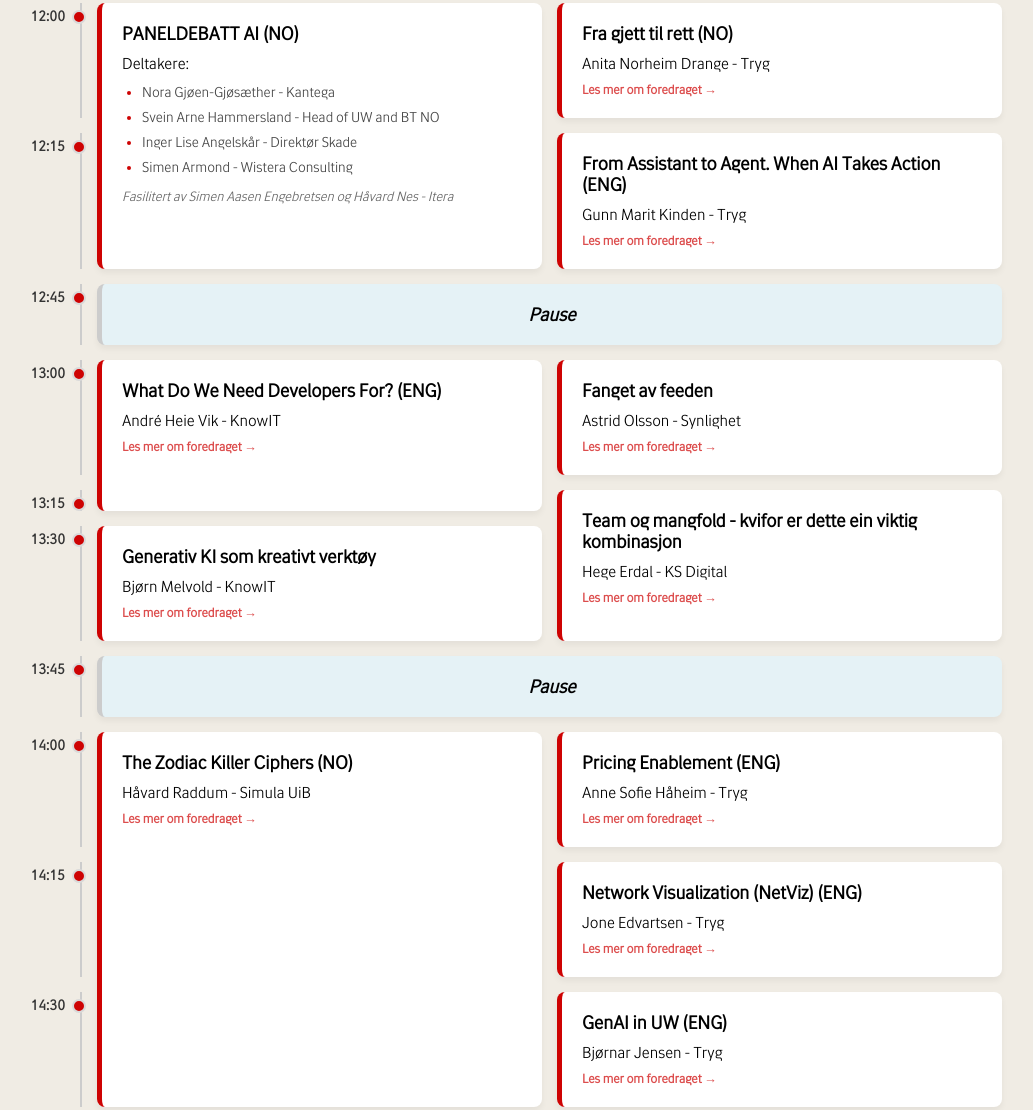
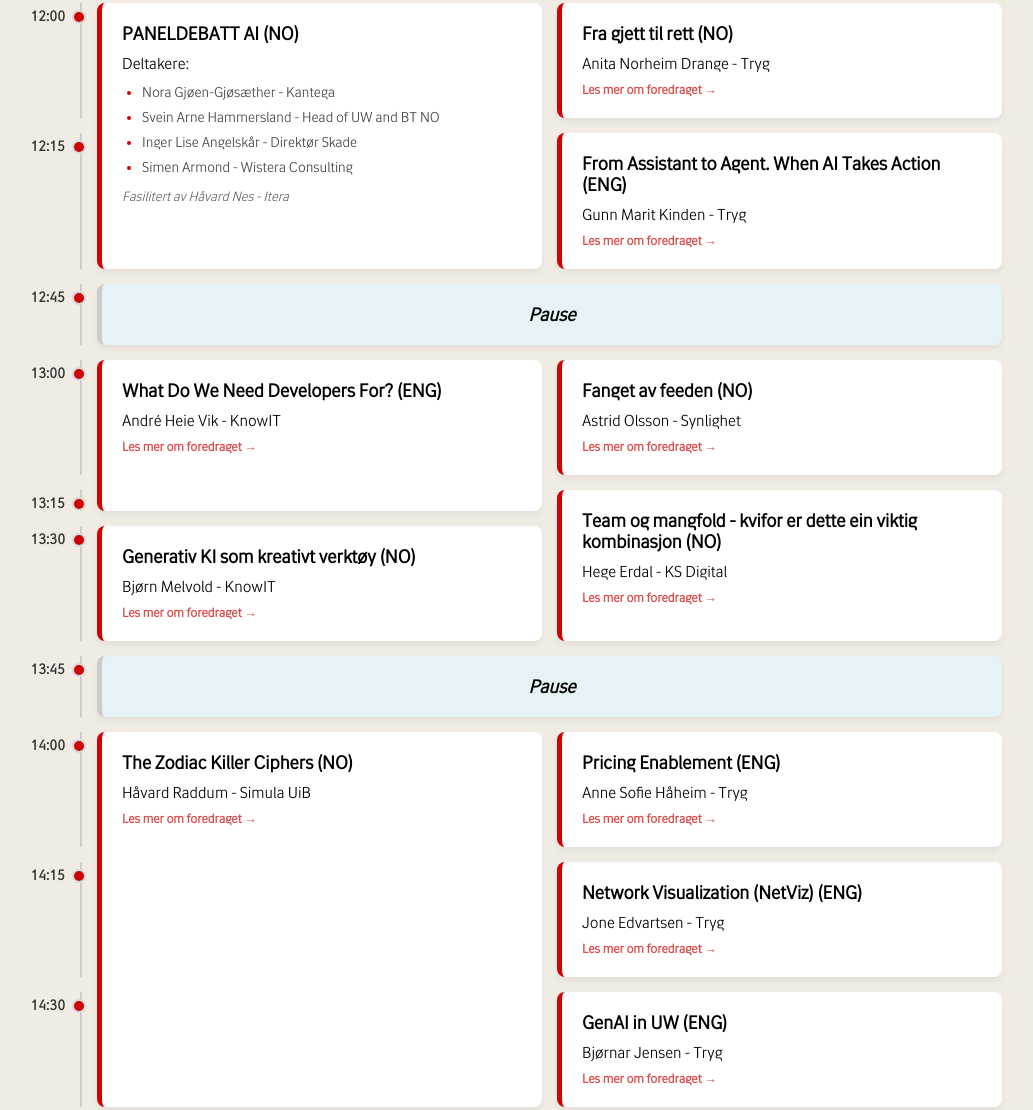
Before and after one commit to helene-u/trygtechfest, a plain HTML site: page index.html in a window 1280 px wide. Shown: the part 1175-2285 px from the top of the page, without its empty margins (138-1171 px from the left). Drawn offline with Linux system fonts and the light colour scheme.

Commit message:
Added language to all talks

```diff
--- a/index.html
+++ b/index.html
@@ -45,7 +45,7 @@
             <div class="time-slot">08:55</div>
             <div class="session-card room-lg">
                 <span class="room-label">Laurie Grundt - 5 min</span>
-                <h3>Velkommen til Techfest</h3>
+                <h3>Velkommen til Techfest (NO)</h3>
                 <p>Thomas Tjøstheim - Tryg</p>
             </div>
             <div class="session-card room-r empty-card">
@@ -125,7 +125,7 @@
                     <li>Inger Lise Angelskår - Direktør Skade</li>
                     <li>Simen Armond - Wistera Consulting</li>
                 </ul>
-                <p class="facilitator">Fasilitert av Simen Aasen Engebretsen og Håvard Nes - Itera</p>
+                <p class="facilitator">Fasilitert av Håvard Nes - Itera</p>
             </div>
             <a href="#anita-drange-card" class="session-card room-r">
                 <span class="room-label">Rambla 4. etasje - 15 min</span>
@@ -156,7 +156,7 @@
             </a>
             <a href="#astrid-olsson-card" class="session-card room-r">
                 <span class="room-label">Rambla 4. etasje - 15 min</span>
-                <h3>Fanget av feeden</h3>
+                <h3>Fanget av feeden (NO)</h3>
                 <p>Astrid Olsson - Synlighet</p>
                 <span class="click-hint">Les mer om foredraget →</span>
             </a>
@@ -164,7 +164,7 @@
             <div class="time-slot">13:15</div>
             <a href="#hege-erdal-card" class="session-card room-r span-2">
                 <span class="room-label">Rambla 4. etasje - 20 min</span>
-                <h3>Team og mangfold - kvifor er dette ein viktig kombinasjon</h3>
+                <h3>Team og mangfold - kvifor er dette ein viktig kombinasjon (NO)</h3>
                 <p>Hege Erdal - KS Digital</p>
                 <span class="click-hint">Les mer om foredraget →</span>
             </a>
@@ -172,7 +172,7 @@
             <div class="time-slot">13:30</div>
             <a href="#bjorn-melvold-card" class="session-card room-lg">
                 <span class="room-label">Laurie Grundt - 15 min</span>
-                <h3>Generativ KI som kreativt verktøy</h3>
+                <h3>Generativ KI som kreativt verktøy (NO)</h3>
                 <p>Bjørn Melvold - KnowIT</p>
                 <span class="click-hint">Les mer om foredraget →</span>
             </a>
@@ -398,7 +398,7 @@
 
             <div class="speaker-card" id="hege-erdal-card">
                 <div class="speaker-info">
-                    <h2>Team og mangfold - kvifor er dette ein viktig kombinasjon</h2>
+                    <h2>Team og mangfold - kvifor er dette ein viktig kombinasjon (NO)</h2>
                     <h3>Hege Erdal</h3>
                     <h4>KS Digital</h4>
                     <input type="checkbox" id="read-more-7" class="read-more-check">
@@ -419,7 +419,7 @@
 
             <div class="speaker-card" id="bjorn-melvold-card">
                 <div class="speaker-info">
-                    <h2>Generativ KI som kreativt verktøy</h2>
+                    <h2>Generativ KI som kreativt verktøy (NO)</h2>
                     <h3>Bjørn Melvold</h3>
                     <h4>KnowIT</h4>
                     <p class="speaker-bio">
```
